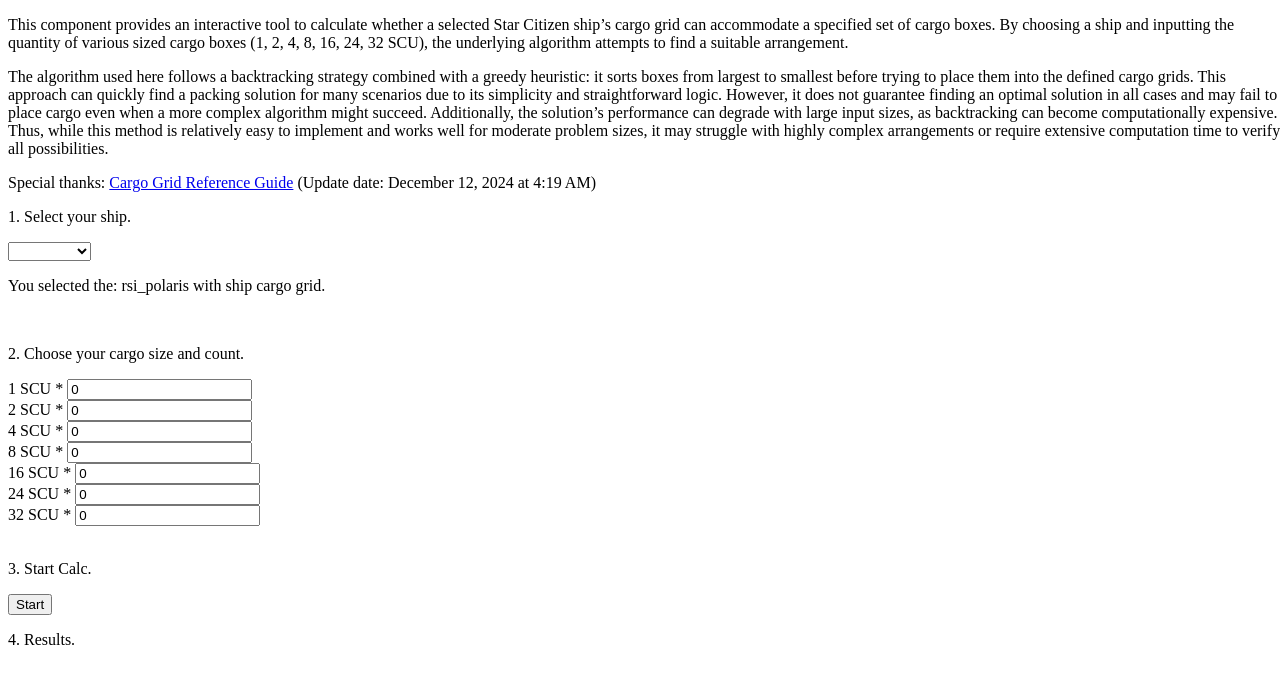
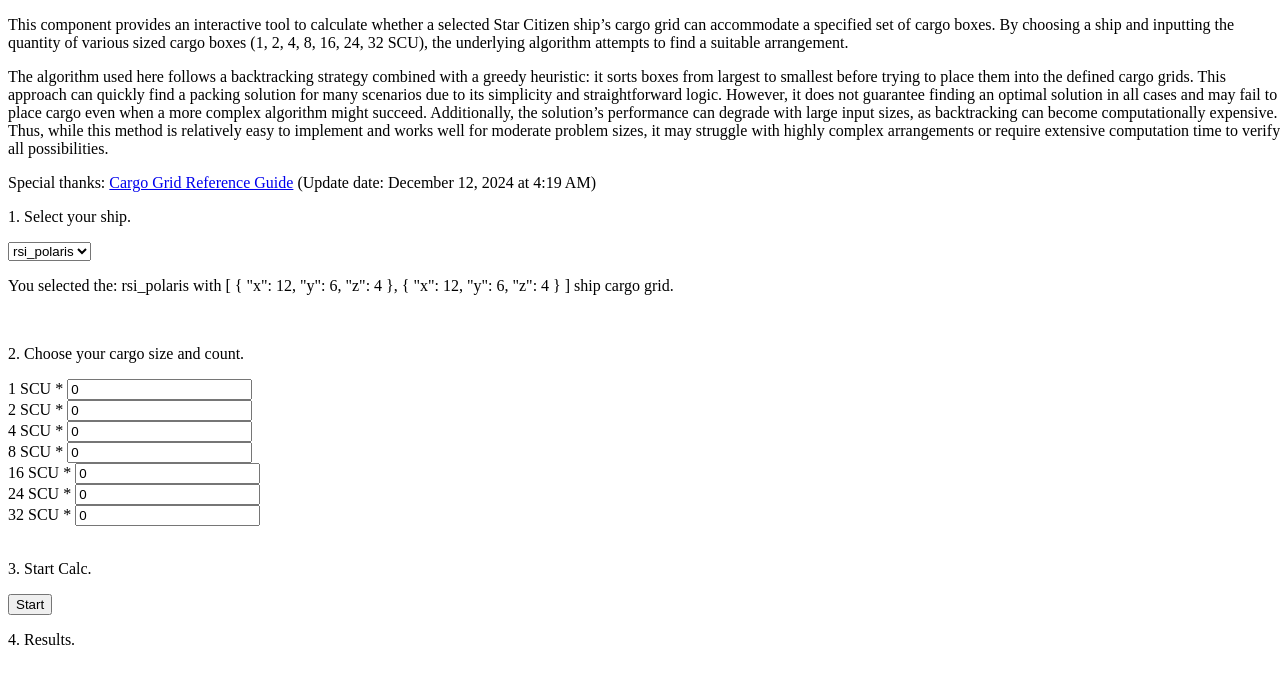
Before and after one commit to cfdxkk/sc-cargo-calc, a Nuxt app: page / in a window 1280 px wide. Shown: the top 684 px of the page. Built offline with nearby package versions, Linux system fonts and the light colour scheme.

Commit message:
Update index.vue

```diff
--- a/pages/index.vue
+++ b/pages/index.vue
@@ -34,7 +34,7 @@
         cru_c2: [{ x: 15, y: 8, z: 4 }, { x: 9, y: 6, z: 4 }], // 696 SCU
     });
 
-    const selectedShip = ref({ shipName: "rsi_polaris", shipCargoGrid: shipCargoList["rsi_polaris"] }); // 用户选中的飞船，默认是 polaris
+    const selectedShip = ref({shipName: "rsi_polaris", shipCargoGrid: [{ x: 12, y:6, z:4 }, { x: 12, y: 6, z: 4 }] as ShipCargoGrid3D}); // 用户选中的飞船，默认是 polaris
 
     const cargo1ScuCount = ref(0); // 用户填写的 1SCU 货物箱子的数量
     const cargo2ScuCount = ref(0); // 用户填写的 2SCU 货物箱子的数量
```
